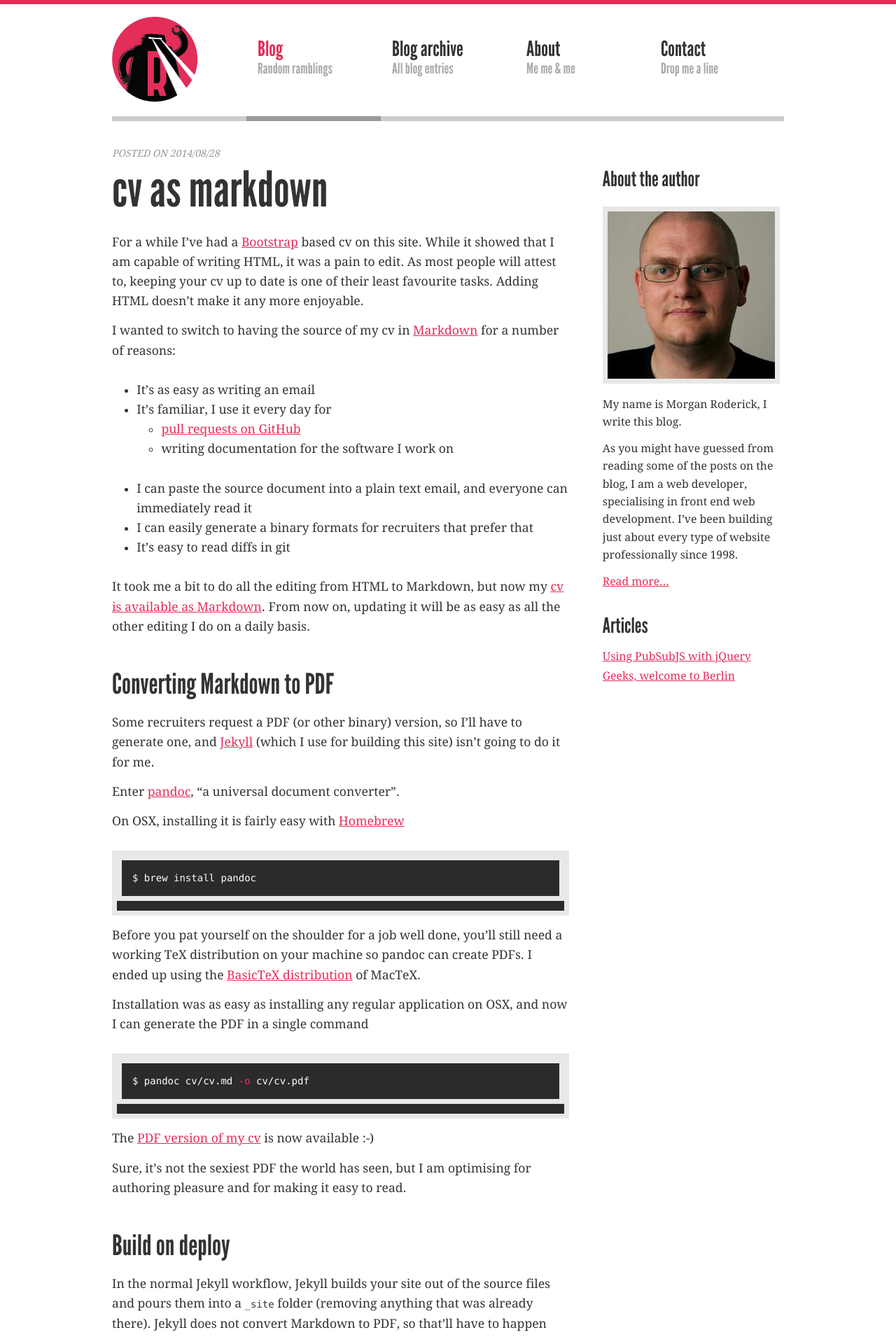
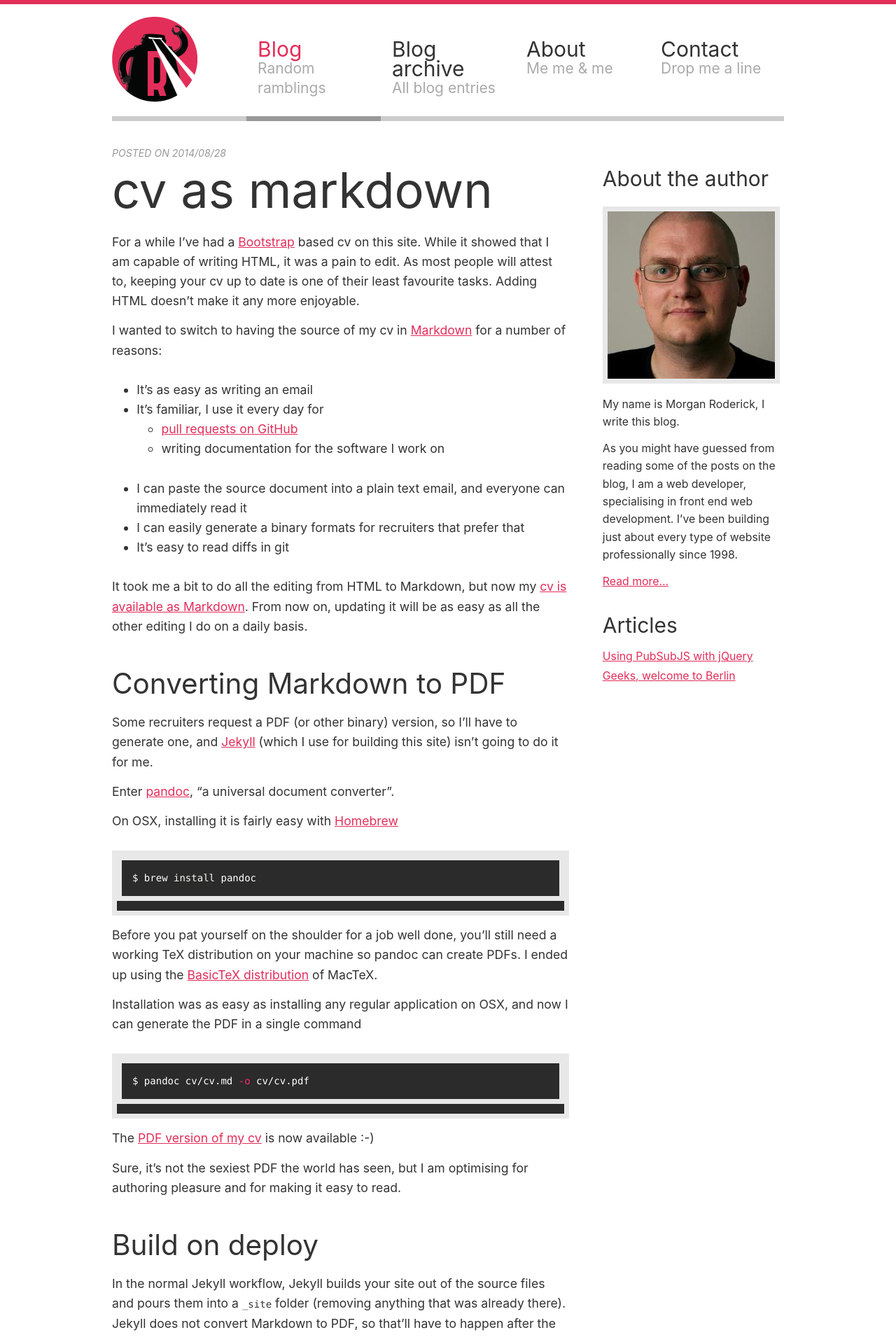
Before and after one commit to mroderick/blog.jekyll, a Jekyll site: the page built from index.html, in a window 1280 px wide. Shown: the top 1910 px of the page at 70% size. Built offline with Jekyll 4.4.1, drawn with Linux system fonts in a browser that asks for light colours.

Commit message:
Prefer system fonts over web fonts

```diff
--- a/stylesheets/style.css
+++ b/stylesheets/style.css
@@ -135,38 +135,6 @@ button {  width: auto; overflow: visible; }
 .ie7 img { -ms-interpolation-mode: bicubic; }
 
 
-
-/**
- * Fonts
- */
-
-@font-face {
-    font-family: 'LeagueGothicRegular';
-    src: url('/fonts/league-gothic/League_Gothic-webfont.eot');
-    src: url('/fonts/league-gothic/League_Gothic-webfont.eot?#iefix') format('embedded-opentype'),
-         url('/fonts/league-gothic/League_Gothic-webfont.woff') format('woff'),
-         url('/fonts/league-gothic/League_Gothic-webfont.ttf') format('truetype'),
-         url('/fonts/league-gothic/League_Gothic-webfont.svg#LeagueGothicRegular') format('svg');
-    font-weight: normal;
-    font-style: normal;
-
-}
-
-@font-face {
-    font-family: 'DroidSerifRegular';
-    src: url('/fonts/droid-serif/DroidSerif-Regular-webfont.eot');
-    src: url('/fonts/droid-serif/DroidSerif-Regular-webfont.eot?#iefix') format('embedded-opentype'),
-         url('/fonts/droid-serif/DroidSerif-Regular-webfont.woff') format('woff'),
-         url('/fonts/droid-serif/DroidSerif-Regular-webfont.ttf') format('truetype'),
-         url('/fonts/droid-serif/DroidSerif-Regular-webfont.svg#DroidSerifRegular') format('svg');
-    font-weight: normal;
-    font-style: normal;
-
-}
-
-
-
-
 /**
  * You might tweak these..
  */
@@ -175,7 +143,7 @@ body, select, input, textarea {
   /* #444 looks better than black: twitter.com/H_FJ/statuses/11800719859 */
   color: #333;
   /* Set your base font here, to apply evenly */
-  font-family: "DroidSerifRegular",serif;
+  font-family: system, -apple-system, BlinkMacSystemFont, "Helvetica Neue", "Lucida Grande";
 }
 
 
@@ -242,7 +210,7 @@ header[role="banner"] {
 	            margin: 30px 8px 0 0;
 	            padding: 20px 16px;
 				color: #333;
-				font-family: "LeagueGothicRegular", sans-serif;
+				font-family: system, -apple-system, BlinkMacSystemFont, "Helvetica Neue", "Lucida Grande";
 				font-style: normal;
 				font-weight: 400;
 				font-size: 30px;
@@ -357,7 +325,7 @@ a:hover { color: #e22e59; }
 
 /* Headers (h1, h2, etc) have no default font-size or margin; define those yourself */
 h1, h2, h3, h4, h5, h6 {
-	font-family: "LeagueGothicRegular", sans-serif;
+	font-family: system, -apple-system, BlinkMacSystemFont, "Helvetica Neue", "Lucida Grande";
 	font-style: normal;
 	font-weight: 400;
 	line-height: 1em;
@@ -509,7 +477,7 @@ p:last-child {
 
 	#idc-container-parent #idc-container .idc-c .idc-i {
 		margin-left: 0;
-		font-family: "LeagueGothicRegular", sans-serif;
+		font-family: system, -apple-system, BlinkMacSystemFont, "Helvetica Neue", "Lucida Grande";
 		font-style: normal;
 		font-weight: 400;
 		font-size: 1.7em;
```
